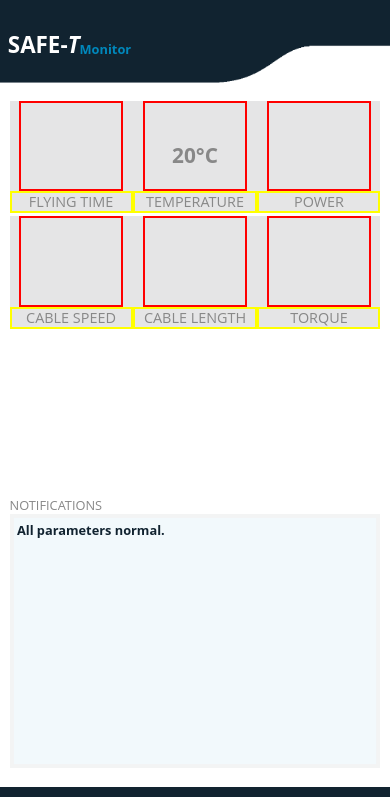
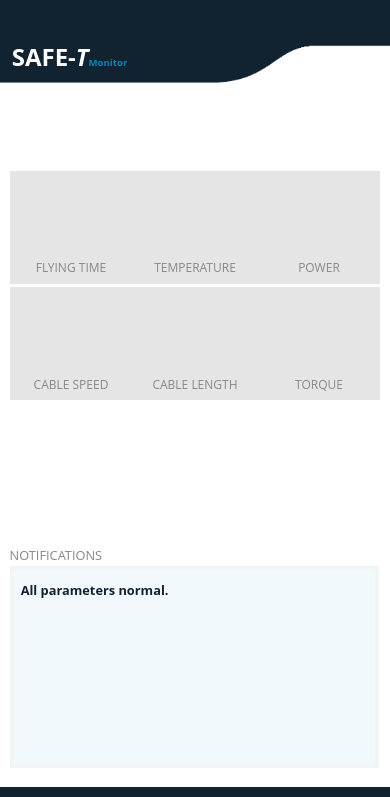
Before and after one commit to odyssee/SAFE-T_App, a plain HTML site: page www/index.html in a window 390 px wide. Shown: the top 797 px of the page. Drawn offline with Linux system fonts and the light colour scheme; some packages are replaced by stand-ins of ours.

Commit message:
Changements CSS + HTML +JS
Décalage et reformattage de textes, alignement du titre, espacements...

```diff
--- a/www/css/index.css
+++ b/www/css/index.css
@@ -59,7 +59,7 @@ body {
 	font-family: Open Sans;
 	/*---------------------------------------------*/
     /*font-family:'HelveticaNeue-Light', 'HelveticaNeue', Helvetica, Arial, sans-serif;*/
-    font-size:100%; /* Ou bien remplacer avec 16px? */
+    font-size: 16px; /* Ou bien remplacer avec 100%? */
     height: max-height;
 	position: absolute;
 	min-height: 100%;
@@ -215,9 +215,9 @@ header
 	position: absolute;
 	top: 0;
 	height: 10%;
-	width: 98%; /* width = 100% - padding-left */
+	width: 97%; /* width = 100% - padding-left */
 	margin: 0 0;
-	padding-left: 2%; /* Marge intérieure*/
+	padding-left: 3%; /* Marge intérieure*/
 
 	/*-webkit-box-shadow:inset 0px 0px 0px 2px black;
 	box-shadow:inset 0px 0px 0px 2px black;*/
@@ -260,12 +260,71 @@ header img{
 
 	height: 60%;
 	width: 50%;
+	/*height: 60%;
+	width: 50%;*/
 	/*On aligne verticalement les textes entre eux http://www.alsacreations.com/astuce/lire/4-alignement-vertical-image-texte.html */
 	line-height: 100%;
-	vertical-align: bottom;
+	/*vertical-align: bottom;*/
 	/*-webkit-box-shadow:inset 0px 0px 0px 1px yellow;
 	box-shadow:inset 0px 0px 0px 1px yellow;*/
+
 }
+
+.Safe
+{
+	display: -webkit-box;
+    display: -webkit-flex;
+	/*display: -moz-box;
+	display: -ms-flexbox;*/
+    display: flex;
+
+
+	-webkit-box-orient: horizontal;
+	-webkit-flex-direction: row;
+	/*-moz-box-direction: normal;
+	-ms-flex-direction: row;*/
+	flex-direction: row;
+
+	/*On centre les éléments verticalement*/
+	-webkit-align-items: end;
+	align-items: end;
+	-webkit-box-align: end;
+	line-height: 85%; /* Pour avoir "SAFE-T" et "Monitor" sur la même ligne, garder cette ligne */
+
+	font-family: Open Sans;
+	font-weight: bold;
+	font-size: 150%;
+	color: white;
+}
+
+.Monitor
+{
+	display: -webkit-box;
+    display: -webkit-flex;
+	/*display: -moz-box;
+	display: -ms-flexbox;*/
+    display: flex;
+
+
+	-webkit-box-orient: horizontal;
+	-webkit-flex-direction: row;
+	/*-moz-box-direction: normal;
+	-ms-flex-direction: row;*/
+	flex-direction: row;
+
+	/*On centre les éléments verticalement*/
+	-webkit-align-items: end;
+	align-items: end;
+	-webkit-box-align: end;
+	line-height: 100%;  /* Pour avoir "SAFE-T" et "Monitor" sur la même ligne, garder cette ligne */
+
+	font-family: Open Sans;
+	font-weight: bold;
+	font-size: 60%;
+	color: #0088bc;
+	vertical-align: bottom;
+}
+
 footer
 {
 	display: -webkit-box;
@@ -409,7 +468,7 @@ section
 	/*On centre les éléments verticalement*/
 	box-pack: justify;
 	-webkit-box-pack: justify;
-	-webkit-justify-content: space-between;
+	-webkit-justify-content: space-between; /* Encore mieux serait d'utiliser space-around, mais pas d'équivalent avec webkit-box-pack */
 	justify-content: space-between;
 
 	/*width: 100%;
@@ -421,6 +480,42 @@ section
 	/*-webkit-box-shadow:inset 0px 0px 0px 2px red;
 	box-shadow:inset 0px 0px 0px 2px red;*/
 
+
+}
+#topHalf /* On rajoute topHalf pour que l'ensemble des #tuiles soit bien centré */
+{
+	display: -webkit-box;
+    display: -webkit-flex;
+	/*display: -moz-box;
+	display: -ms-flexbox;*/
+    display: flex;
+
+	/* ON DIVISE LA SECTION EN DEUX VERTICALEMENT*/
+	-webkit-box-orient: vertical ;
+	-webkit-flex-direction: column;
+	/*-webkit-flex-orient: normal;*/
+	/*-moz-box-direction: normal;
+	-ms-flex-direction: row;*/
+	flex-direction: column;
+
+
+	/*On centre les éléments horizontalement*/
+	-webkit-align-items: center;
+	align-items: center;
+	/*On centre les éléments verticalement*/
+	box-pack: center;
+	-webkit-box-pack: center;
+	-webkit-justify-content: center; /* Encore mieux serait d'utiliser space-around, mais pas d'équivalent avec webkit-box-pack */
+	justify-content: center;
+
+	/*width: 100%;
+	height: 100%;*/
+	/*top: 2.5%;*/
+	height: 55%;
+	width: 100%;
+
+	/*-webkit-box-shadow:inset 0px 0px 0px 2px blue;
+	box-shadow:inset 0px 0px 0px 2px blue;*/
 
 }
 #tuiles
@@ -453,7 +548,8 @@ section
 
 	position: relative;
 	/*top: 0;*/
-	height: 55%;
+	height: 100%;
+	/*height: 55%; vieille hauteur sans .topHalf */
 	/*width: 100%;*/
 	/*margin: 30px;*/
 	background: white;
@@ -497,7 +593,7 @@ section
 
 	position: relative;
 	/*top: 0;*/
-	height: 49%; /* Pour laisser un espacement vertical*/
+	height: 48.5%; /* Pour laisser un espacement vertical*/
 	width: 100%;
 	/*width: 100%;*/
 	/*margin: 30px;*/
@@ -609,22 +705,26 @@ section
 	flex-direction: row;
 
 	position: relative;
-	height: 80%;
-	width: 85%;
-	padding-top: 15%;
+	height: 40%;
+	width: 90%;
+	padding-top: 35%;
 
-	-webkit-box-shadow:inset 0px 0px 0px 2px red;
-	box-shadow:inset 0px 0px 0px 2px red;
+	/*-webkit-box-shadow:inset 0px 0px 0px 2px red;
+	box-shadow:inset 0px 0px 0px 2px red;*/
 
 	/* Position du texte dans topCarre */
-	/* Horizontalement*/
-	-webkit-align-items: center;
-	align-items: center;
-	/*On centre les éléments verticalement*/
+	/* Horizontalement -- A REVOIR*/
+	/*-webkit-align-items: center;
+	align-items: center; */
+	/*On centre les éléments Horizontalement*/
 	box-pack: center;
 	-webkit-box-pack: center;
 	-webkit-justify-content: center;
 	justify-content: center;
+	/*box-pack: start;
+	-webkit-box-pack: start;
+	-webkit-justify-content: flex-start;
+	justify-content: flex-start;*/
 
 	/*Police texte*/
 	color: #888888;
@@ -634,7 +734,7 @@ section
 	font-family: Open Sans;*/
 	font-family: Open Sans;
 	font-weight: bold;
-	font-size: 130%;
+	font-size: 110%;
 
 }
 
@@ -684,14 +784,14 @@ section
 
 	position: relative;
 	bottom: 0;
-	height: 25%;
+	height: 17.5%;
 	width: 100%;
 
 	background-color: #e5e5e6;
 	color: #888888;
 
-	-webkit-box-shadow:inset 0px 0px 0px 2px yellow;
-	box-shadow:inset 0px 0px 0px 2px yellow;
+	/*-webkit-box-shadow:inset 0px 0px 0px 2px yellow;
+	box-shadow:inset 0px 0px 0px 2px yellow;*/
 
 	-webkit-box-orient: horizontal ;
 	-webkit-flex-direction: row;
@@ -713,8 +813,11 @@ section
 	/*Police texte */
 	font-family: Open Sans;
 	font-style: normal;
-	font-size: 90%;
+	font-size: 75%;
 	/*font-size: 2 %;*/
+
+	/*Emplacement*/
+	padding-bottom: 5%;
 
 }
 
@@ -758,7 +861,8 @@ section
 
 	position: relative;
 	/*top: 0;*/
-	height: 45%; /* Un peu de marge entre tuiles et partie Notifications*/
+	height: 43%; /* Un peu de marge entre tuiles et partie Notifications; 44 car on prend une hauteur de 45% et on soustrait un padding-top de 1%*/
+	padding-top: 2%;
 	/*width: 100%;*/
 
 
@@ -767,6 +871,7 @@ section
 	background: white;
 	/*webkit-box-shadow:inset 0px 0px 0px 2px red;
 	box-shadow:inset 0px 0px 0px 2px red;*/
+
 
 	/*Police */
 	font-family: Open Sans;
@@ -808,8 +913,10 @@ section
 
 	position: relative;
 	/*top: 0;*/
-	height: 80%; /* Un peu de marge entre tuiles et partie Notifications*/
-	width: 96%;
+	/*height: 74%;*/ /* Un peu de marge entre tuiles et partie Notifications*/
+	/*height: 76%;*/
+	width: 93.5%; /* width = 100 - paddings - margin-top*/
+	margin-top: 0.5%; /* Mettre un espacement entre "NOTIFICATIONS" et le rectangle de notifications*/
 	/*top: 2%;*/
 	/*width: 100%;*/
 	/*margin: 30px;*/
@@ -817,7 +924,10 @@ section
 	-webkit-box-shadow:inset 0px 0px 0px 0.3em #f3f4f4; /*bordure grise*/
 	box-shadow:inset 0px 0px 0px 0.3em #f3f4f4;
 
-	padding: 2%;
+	padding-left: 3%;
+	padding-right: 3%;
+	padding-top: 4%;
+	padding-bottom: 2%;
 
 	/*Police*/
 	font-weight: bold;
@@ -864,14 +974,14 @@ h1 /*Police pour titre "SAFE-T"*/
 {
 	font-family: Open Sans;
 	font-weight: bold;
-	font-size: 140%;
+	font-size: 150%;
 	color: white;
 }
 h2 /*Police pour "Monitor" */
 {
 	font-family: Open Sans;
 	font-weight: bold;
-	font-size: 80%;
+	font-size: 60%;
 	color: #0088bc;
 }
 h4 /* Pour l'info dans les topCarres */
--- a/www/index.html
+++ b/www/index.html
@@ -46,12 +46,22 @@
 <body>
 		<header>
 			<div class="titre">
-				<h1> SAFE-<em>T</em> </h1> <h2> Monitor </h2>
+				<div class="Safe">
+					SAFE-<em>T</em>
+				</div>
+				<div class="Monitor">
+				Monitor
+				</div>
+
+				<!--<h1> SAFE-<em>T </em>
+				Monitor </h1>
+				<h2> Monitor </h2> -->
 			</div>
 		</header>
 		<section>
 				<div id = "sectionBloc" >
 					<div id = "innerBloc">
+						<div id = "topHalf">
 							<div id="tuiles">
 								<div id = "premieresTuiles" />
 									<div class="carre">
@@ -70,7 +80,6 @@
 										<div class = "topCarre">
 											<div id= "TEMPERATURE">
 											</div> <!-- Fin de div id TEMPERATURE -->
-										20°C
 										<!--	<h4> <!-- 20°C </h4> -->
 										</div>
 										<div class="soustitre">
@@ -122,6 +131,7 @@
 								</div>
 
 							</div> <!-- fin de div tuiles -->
+						</div> <!-- fin de div id topHalf -->
 						<div id="notifications">
 							NOTIFICATIONS
 							<div id="notifRectangle">
@@ -151,6 +161,7 @@
 		tuilesDim();
 		ratioCarre(); /* Pour définir la largeur comme étant égale à la hauteur */
 		notifWidth(); /* Pour définir la largeur de la section "Notifications" */
+		notifHeight(); /* Pour définir la hauteur du rectangle de Notifications*/
 		//setInterval(F_Send_Request, 2000) ;
 		app.initialize();
     </script>
--- a/www/js/index.js
+++ b/www/js/index.js
@@ -127,6 +127,15 @@ function notifWidth(){
 	notifications.style.width = tuilesWidth +"px";
 	//alert("width ok");
 }
+function notifHeight(){
+	var tuilesHeight = document.getElementById('tuiles').offsetHeight;
+	//alert("test1");
+	var rectangle= document.getElementById('notifRectangle');
+	alert (rectangle);
+	//var rectangleHeight = rectangle.offsetHeight;
+	rectangle.style.height = 0.8*tuilesHeight +"px";
+	//alert("width ok");
+}
 
 function F_Send_Request()
 {
```
Lines whose indentation alone changed are shown as unchanged.
